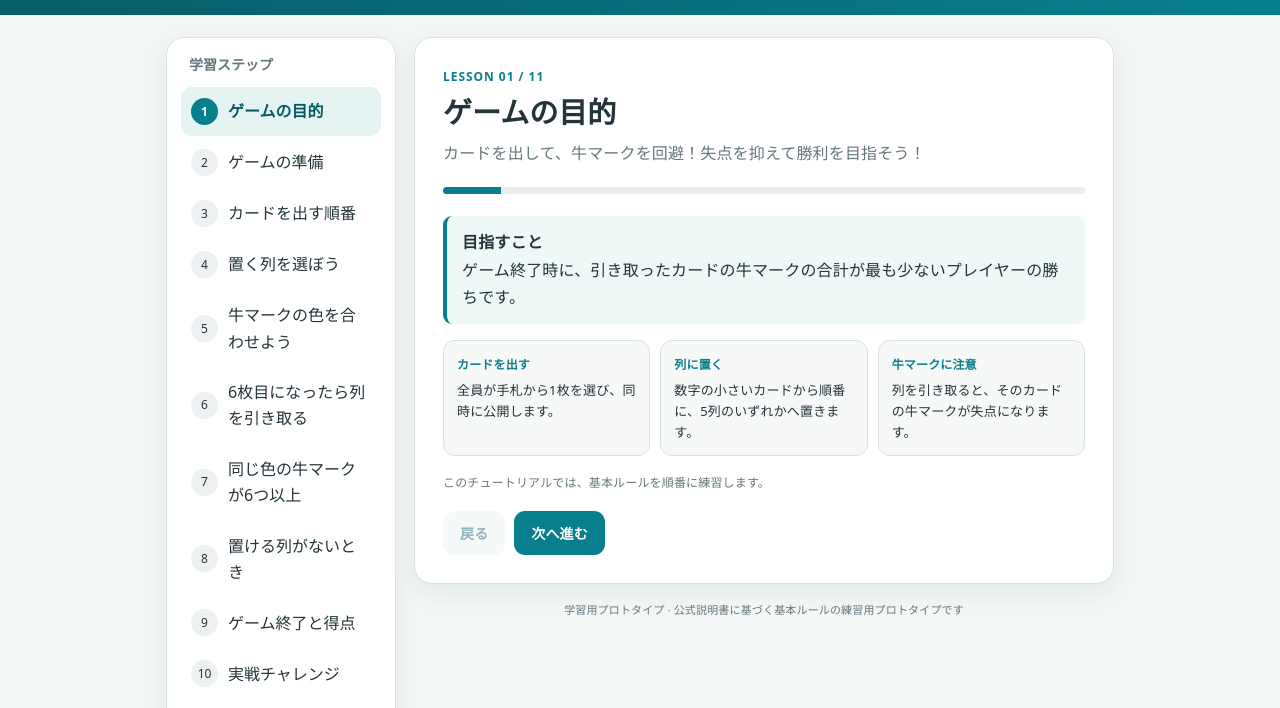
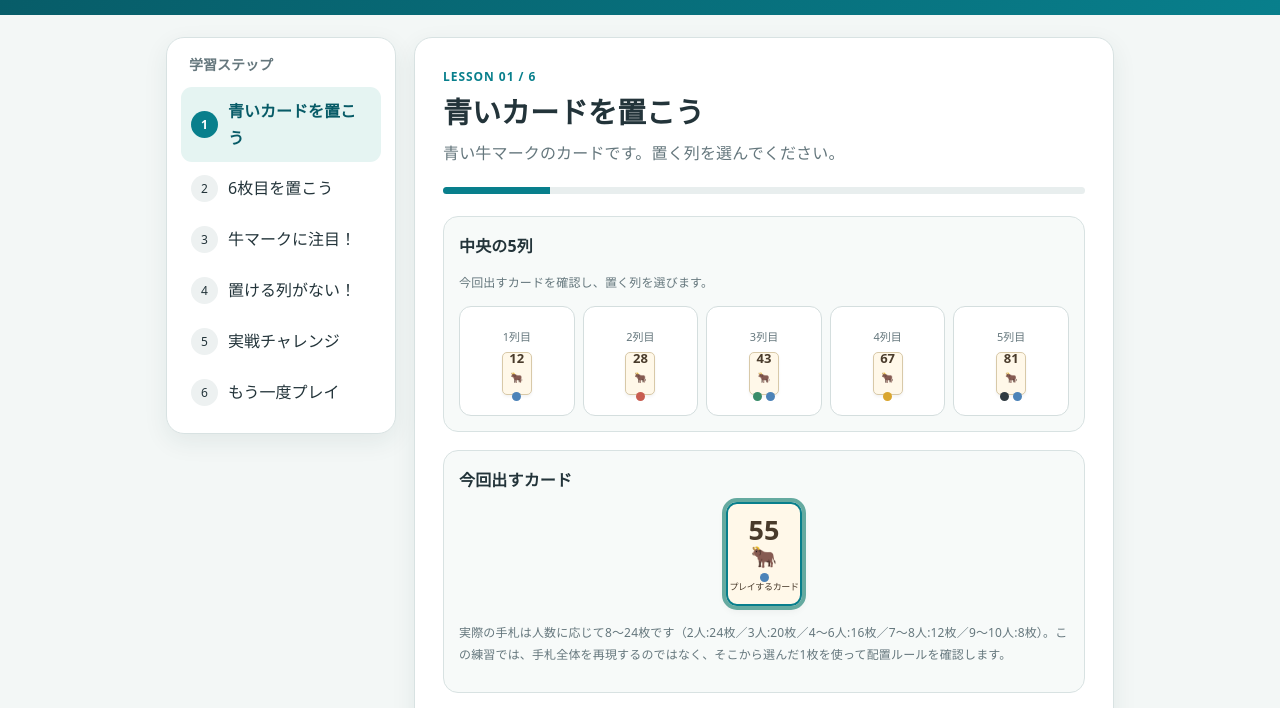
Before and after one commit to bearknuckle/kuma-jukebox, a plain HTML site: page baron-nimmt/draft.html in a window 1280 px wide. Shown: the part 91-799 px from the top of the page. Drawn offline with Linux system fonts and the light colour scheme.

Commit message:
Make Baron Nimmt tutorial play-first

```diff
--- a/baron-nimmt/draft.html
+++ b/baron-nimmt/draft.html
@@ -56,26 +56,12 @@ body{line-height:1.65;letter-spacing:.01em}h1,h2,h3{line-height:1.35;letter-spac
 </section></main>
 <script>
 const lessons=[
-{title:"ゲームの目的",intro:"カードを出して、牛マークを回避！失点を抑えて勝利を目指そう！",body:`
-<div class="callout"><b>目指すこと</b><br>ゲーム終了時に、引き取ったカードの牛マークの合計が最も少ないプレイヤーの勝ちです。</div>
-<div class="steps"><div class="step"><b>カードを出す</b><p>全員が手札から1枚を選び、同時に公開します。</p></div><div class="step"><b>列に置く</b><p>数字の小さいカードから順番に、5列のいずれかへ置きます。</p></div><div class="step"><b>牛マークに注意</b><p>列を引き取ると、そのカードの牛マークが失点になります。</p></div></div><p class="small">このチュートリアルでは、基本ルールを順番に練習します。</p>`},
-{title:"ゲームの準備",intro:"カードを人数に応じて配り、中央に5列を作ります。",body:`
-<div class="gamebox"><b>準備の流れ</b><ol><li>使用する牛カードをよく混ぜます。</li><li>プレイヤー人数に応じた枚数を各プレイヤーに配り、その全枚数を手札にします。</li><li>カードを5枚、表向きにしてテーブル中央に1枚ずつ並べ、5列のスタートにします。</li><li>残りのカードは箱に戻し、このゲームでは使いません。</li></ol></div>`},
-{title:"カードを出す順番",intro:"全員が同時にカードを選び、公開後は数字の小さい順に処理します。",body:`
-<div class="steps"><div class="step"><b>1 · 選ぶ</b><p>手札からカードを1枚選び、自分の前に裏向きで置きます。</p></div><div class="step"><b>2 · 公開</b><p>全員が選んだら、一斉にカードを表向きにします。</p></div><div class="step"><b>3 · 順番に置く</b><p>出されたカードの数字が小さい人から順に配置します。</p></div></div>
-<div class="callout">カードを置くときは、必ず列の一番右（最後尾）に加えます。</div>
-<div class="gamebox"><b>順番の例</b><div class="hand"><div class="playcard"><strong>18</strong><span>🐂</span><small>1番目</small></div><div class="playcard"><strong>42</strong><span>🐂</span><small>2番目</small></div><div class="playcard"><strong>76</strong><span>🐂</span><small>3番目</small></div></div><p class="small">18 → 42 → 76 の順で配置します。</p></div>`},
-{title:"置く列を選ぼう",intro:"カードは数字の小さい順に処理します。置ける列は、出したカードと最後尾のカードに共通する牛マークの色で決まります。実際に列を選んでみましょう。",interactive:"color"},
-{title:"牛マークの色を合わせよう",intro:"配置できる列は、列の最後尾カードに、自分のカードと同じ色の牛マークが1つ以上ある列です。条件に合う列が複数あれば、その中から選べます。",interactive:"color"},
-{title:"6枚目になったら列を引き取る",intro:"列にカードを置いて6枚目になると、もともとあった5枚をすべて引き取ります。今出したカードは、新しい列の先頭になります。",interactive:"six"},
-{title:"同じ色の牛マークが6つ以上",intro:"カードを置いた結果、その列に同じ色の牛マークが6つ以上ある場合も、置いたカード以外の列のカードをすべて引き取ります。置いたカードは新しい列の1枚目になります。",interactive:"cows"},
-{title:"置ける列がないとき",intro:"どの列にも同じ色の牛マークがない場合は、好きな列を1つ選んで引き取ります。出したカードは、その列の新しい先頭になります。",interactive:"nomatch"},
-{title:"ゲーム終了と得点",intro:"配られた手札のカードをすべてプレイしたらゲーム終了です。",body:`
-<div class="callout"><b>得点の数え方</b><br>引き取ったカードは、自分の前に表向きで置いておきます。ゲーム終了後、引き取ったカードの牛マークをすべて合計します。この合計が失点となり、最も少ないプレイヤーが勝ちです。</div>
-<div class="steps"><div class="step"><b>カードを集計</b><p>自分が引き取ったカードの牛マークを合計します。</p></div><div class="step"><b>全員を比較</b><p>全プレイヤーの失点を比べます。</p></div><div class="step"><b>勝者</b><p>失点が最も少ないプレイヤーが勝ちです。</p></div></div>
-<p class="small">あらかじめゲーム回数を決めて遊ぶ場合は、各ゲーム後に全員の失点を記録します。</p>`},
-{title:"実戦チャレンジ",intro:"ここまで覚えたルールを使って、実際の場面を判断してみましょう。",challenge:true},
-{title:"基本ルールのおさらい",intro:"最後に、覚えたルールをクイズで確認しましょう。",quiz:true}
+{title:"青いカードを置こう",intro:"青い牛マークのカードです。置く列を選んでください。",interactive:"color"},
+{title:"6枚目を置こう",intro:"どの列も5枚並んでいます。カードを置く列を選んでください。",interactive:"six"},
+{title:"牛マークに注目！",intro:"置くと同じ色の牛マークが6つ以上になる列があります。カードを置く列を選んでください。",interactive:"cows"},
+{title:"置ける列がない！",intro:"どの列の最後尾にも青い牛マークがありません。どうする？列を選んでください。",interactive:"nomatch"},
+{title:"実戦チャレンジ",intro:"4つの場面に挑戦！正しい判断を選んでください。",challenge:true},
+{title:"もう一度プレイ",intro:"最初から練習できます。",interactive:"color"}
 ];
 let current=0, selectedCard=false, selectedRow=null;
 const nav=document.getElementById('navlist'),stage=document.getElementById('stage');
```
